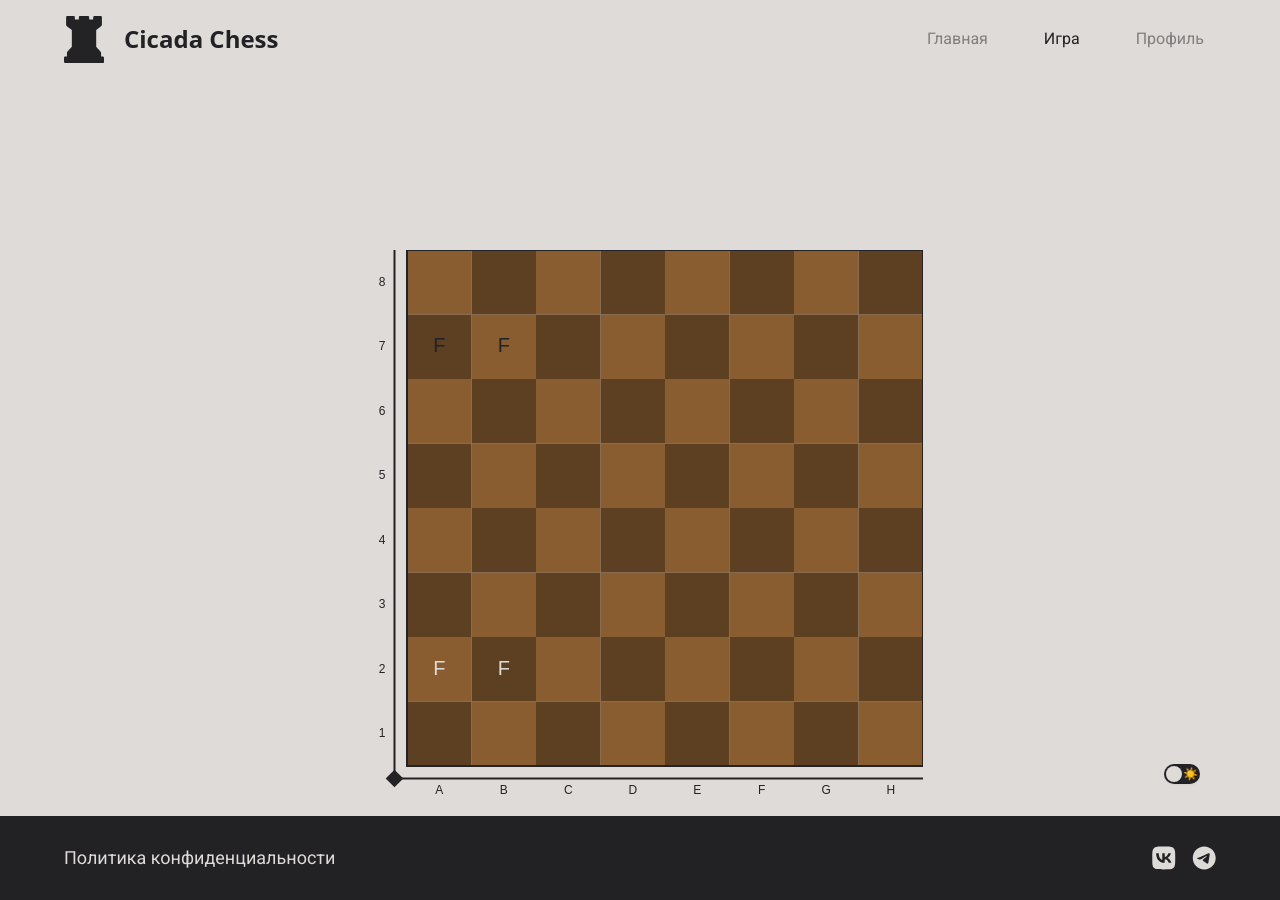
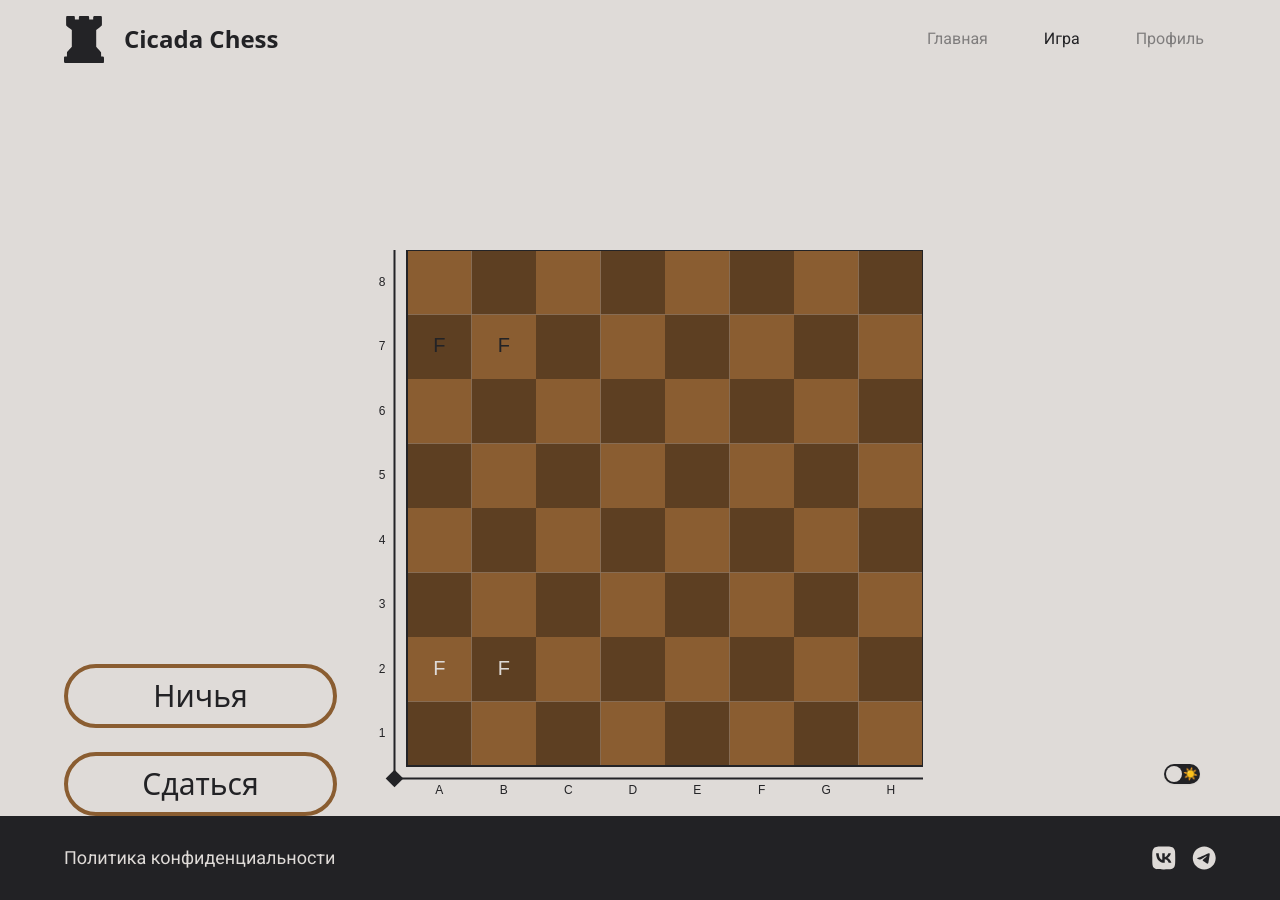
Before and after one commit to SmokingElk/cicada-frontend-mirror, a Next.js app: page /game in a window 1280 px wide. Built offline with nearby package versions, Linux system fonts and the light colour scheme.

Commit message:
Added gameNav

```diff
--- a/src/components/(shared)/game/gameNav/gameNav.tsx
+++ b/src/components/(shared)/game/gameNav/gameNav.tsx
@@ -1,5 +1,20 @@
+"use client";
+
 import { Styleable } from "@/lib/types";
+import Link from "next/link";
+import { Button } from "@/components/ui/button";
+import Wrapper from "@/components/(shared)/common/wrapper";
+import { ReactNode } from "react";
 
 export default function GameNav({ className = "" }: Styleable) {
-  return <div className={className}></div>;
+  return (
+        <div className="w-full flex flex-col justify-end space-y-6">
+            <Button className="w-full h-16" variant="transparrent" size="xl" asChild>
+              <Link href="/game">Ничья</Link>
+            </Button>
+            <Button className="w-full h-16" variant="transparrent" size="xl" asChild>
+                <Link href="/game">Сдаться</Link>
+            </Button>
+        </div>
+  );
 }
```
Also changed, not shown: package.json (+44 -44 lines).
